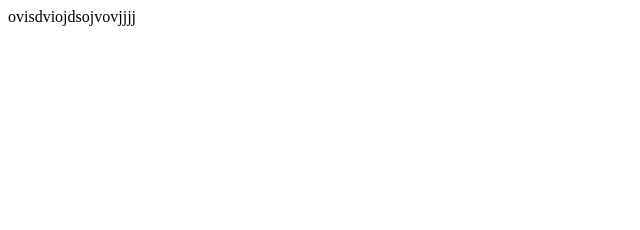
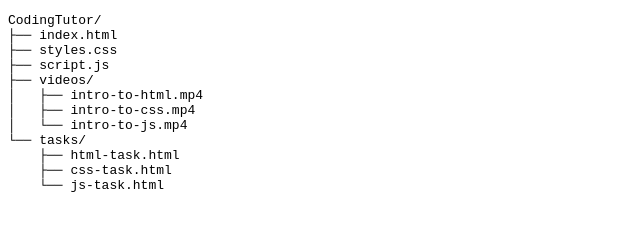
Before and after one commit to lecooda24best/Beginner, a plain HTML site: page index.html in a window 1280 px wide. Shown: the whole page, without its empty margins (0-640 px from the left). Drawn offline with Linux system fonts and the light colour scheme.

Commit message:
app.js 	modified:   index.html

```diff
--- /dev/null
+++ b/app.js
@@ -0,0 +1,4 @@
+let name= ASAP Frontend
+
+for(i=name;i<=name;i++)
+    console.log($(i)-)
--- a/index.html
+++ b/index.html
@@ -2,11 +2,23 @@
 <html lang="en">
 <head>
     <meta charset="UTF-8">
-    <meta name="viewport" content="width, initial-scale=1.0">
+    <meta name="viewport" content="width=device-width, initial-scale=1.0">
     <title>Document</title>
 </head>
 <body>
-ovisdviojdsojvovjjjj
-
+    <pre>
+CodingTutor/
+├── index.html
+├── styles.css
+├── script.js
+├── videos/
+│   ├── intro-to-html.mp4
+│   ├── intro-to-css.mp4
+│   └── intro-to-js.mp4
+└── tasks/
+    ├── html-task.html
+    ├── css-task.html
+    └── js-task.html
+    </pre>
 </body>
 </html>
```
Also changed, not shown: pizza perfect.jpeg (added), pizza.jpeg (added).
